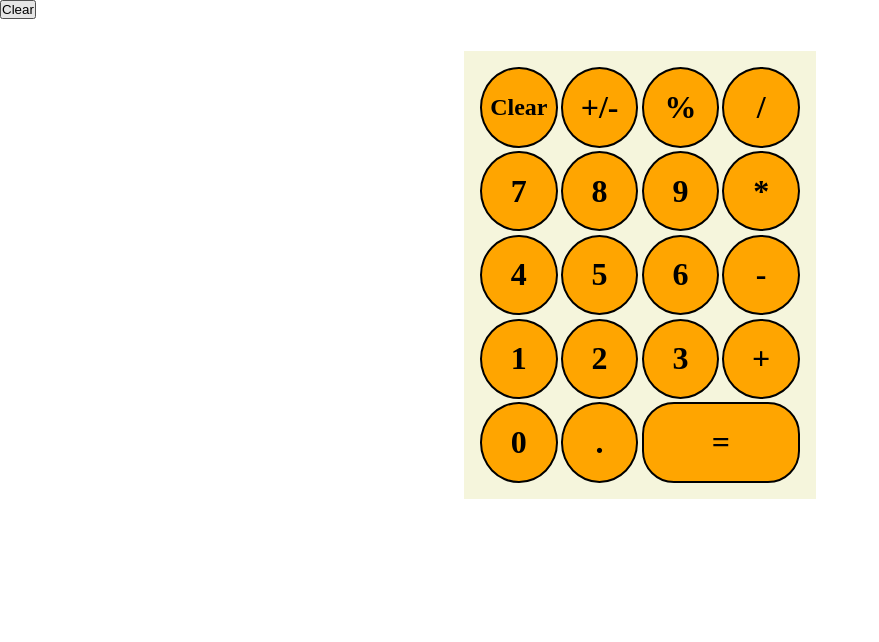
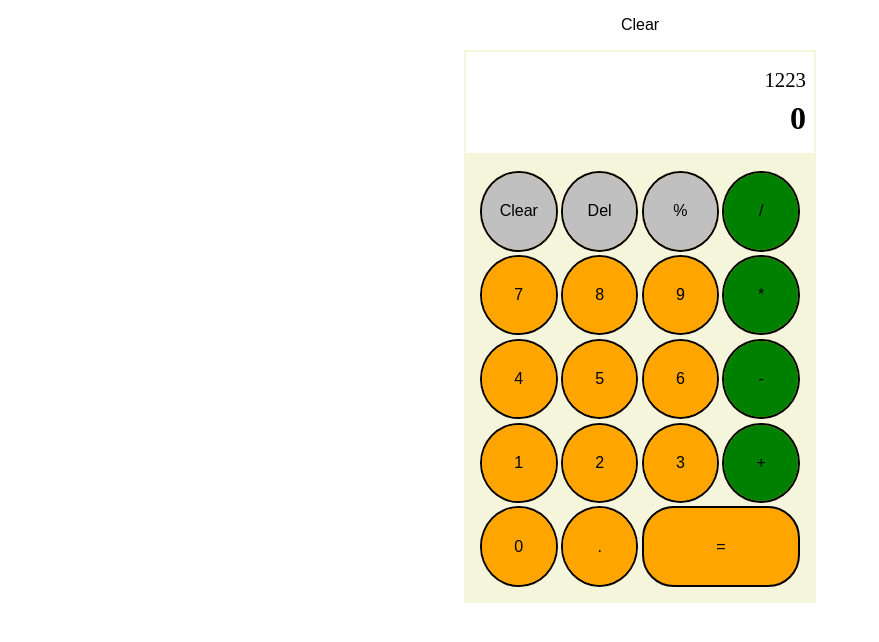
Before and after one commit to Praise-A/Calculator, a plain HTML site: page index.html in a window 1280 px wide. Shown: the whole page, without its empty margins (0-879 px from the left). Drawn offline with Linux system fonts and the light colour scheme.

Commit message:
Modify functions for displaying calculator numbers on click

```diff
--- a/index.html
+++ b/index.html
@@ -10,38 +10,49 @@
   <body>
     <main>
       <div class="main-wrapper">
-        <div class="clear-button"><button id="clear">Clear</button></div>
+        <div class="clear-button">
+          <button id="clear">Clear</button>
+        </div>
         <div class="calculator-wrapper">
           <div class="calculator-inner">
             <div class="display">
-              <div class=""><p></p></div>
-              <div class=""><h1></h1></div>
+              <div class="display-top-wrapper">1223</div>
+              <div class="display-main-wrapper">
+                <h1 id="displayMain">0</h1>
+              </div>
             </div>
             <div class="calculator-controls">
-              <div class=""><h2>Clear</h2></div>
-              <div class=""><h1>+/-</h1></div>
-              <div class=""><h1>%</h1></div>
-              <div class=""><h1>/</h1></div>
+              <div class="">
+                <button id="clear" class="calc-function">Clear</button>
+              </div>
+              <div class="">
+                <button id="delete" class="calc-function">Del</button>
+              </div>
 
-              <div class=""><h1>7</h1></div>
-              <div class=""><h1>8</h1></div>
-              <div class=""><h1>9</h1></div>
-              <div class=""><h1>*</h1></div>
+              <div class=""><button class="calc-function">%</button></div>
+              <div class=""><button class="calc-operator">/</button></div>
 
-              <div class=""><h1>4</h1></div>
-              <div class=""><h1>5</h1></div>
-              <div class=""><h1>6</h1></div>
-              <div class=""><h1>-</h1></div>
+              <div class="calc-number"><button>7</button></div>
+              <div class="calc-number"><button>8</button></div>
+              <div class="calc-number"><button>9</button></div>
+              <div class=""><button class="calc-operator">*</button></div>
 
-              <div class=""><h1>1</h1></div>
-              <div class=""><h1>2</h1></div>
-              <div class=""><h1>3</h1></div>
-              <div class=""><h1>+</h1></div>
+              <div class="calc-number"><button>4</button></div>
+              <div class="calc-number"><button>5</button></div>
+              <div class="calc-number"><button>6</button></div>
+              <div class=""><button class="calc-operator">-</button></div>
 
-              <div class=""><h1>0</h1></div>
-              <div class=""><h1>.</h1></div>
+              <div class="calc-number"><button>1</button></div>
+              <div class="calc-number"><button>2</button></div>
+              <div class="calc-number"><button>3</button></div>
+              <div class=""><button class="calc-operator">+</button></div>
 
-              <div id="equals-sign"><h1>=</h1></div>
+              <div class="calc-number"><button>0</button></div>
+              <div class=""><button>.</button></div>
+
+              <div id="equal-sign-wrapper">
+                <button id="equalsSign">=</button>
+              </div>
             </div>
           </div>
         </div>
--- a/resources/script.js
+++ b/resources/script.js
@@ -1,18 +1,80 @@
-let a = document.querySelector("");
-let b = document.querySelector("");
+let firstNum = "";
+let secondNum = "";
 
-let operator = document.querySelector("");
+let displayMain = document.querySelector("#displayMain");
 
-let add = (a, b) => {};
+let clearBtn = document.getElementById("clear");
+let deleteBtn = document.querySelector("#delete");
 
-let subtract = (a, b) => {};
+let equalsBtn = document.querySelector("#equalsSign");
 
-let multiply = (a, b) => {};
+let numbersArr = document.querySelectorAll(".calc-number");
+let operatorsArr = document.querySelectorAll(".calc-operator");
 
-let divide = (a, b) => {};
+//Display Numbers
+numbersArr.forEach((num) => {
+  num.addEventListener("click", () => displayNum(num.textContent));
+});
 
-let operate = (operator, a, b) => {};
+let displayNum = (param) => {
+  if (displayMain.textContent == "0") {
+    displayMain.textContent = "";
+  }
+  displayMain.textContent += param;
+};
 
-let display = () => {
-  let displayValue;
+//Display Operators
+operatorsArr.forEach((operator) => {
+  operator.addEventListener("click", () =>
+    displayOperator(operator.textContent)
+  );
+});
+
+let displayOperator = (operator) => {
+  displayMain.textContent += operator;
 };
+
+//Clear Button
+clearBtn.addEventListener("click", clearDisplay);
+
+function clearDisplay() {
+  displayMain.textContent = "0";
+  console.log("Cleared!");
+}
+
+let add = (a, b) => {
+  return a + b;
+};
+
+let subtract = (a, b) => {
+  return a - b;
+};
+
+let multiply = (a, b) => {
+  return a * b;
+};
+
+let divide = (a, b) => {
+  return a / b;
+};
+
+//Equals to Function
+equalsBtn.addEventListener("click", () => operate());
+
+let operate = (operator, firstNum, secondNum) => {
+  if (operator == "+") {
+    add(firstNum, secondNum);
+  } else if (operator == "-") {
+    subtract(firstNum, secondNum);
+  } else if (operator == "*") {
+    multiply(firstNum, secondNum);
+  } else if (operator == "/") {
+    divide(firstNum, secondNum);
+  } else {
+    return null;
+  }
+};
+
+// let display = () => {
+//   displayValue = operate();
+// };
--- a/resources/style.css
+++ b/resources/style.css
@@ -2,6 +2,17 @@
   margin: 0;
   padding: 0;
   box-sizing: border-box;
+}
+
+button {
+  border: 0;
+  background-color: inherit;
+  font-size: inherit;
+  cursor: pointer;
+  padding: 1rem;
+  border-radius: 50%;
+  height: 100%;
+  width: 100%;
 }
 
 .calculator-wrapper {
@@ -10,7 +21,19 @@
 }
 
 .display {
-  height: 2rem;
+  display: block;
+  padding: 1rem 0.5rem;
+  border: 2px solid beige;
+}
+
+.display-top-wrapper {
+  min-height: 2rem;
+  font-size: 1.3rem;
+  text-align: end;
+}
+
+.display-main-wrapper {
+  text-align: end;
 }
 
 .calculator-controls {
@@ -35,7 +58,17 @@
   border-radius: 50% 50%;
 }
 
-#equals-sign {
+#equal-sign-wrapper {
   grid-column: 3/5;
   border-radius: 2rem;
 }
+
+.calc-function {
+  background-color: silver;
+}
+
+.calc-operator {
+  background-color: green;
+}
+
+/* button:hover{background-color: ;} */
```
